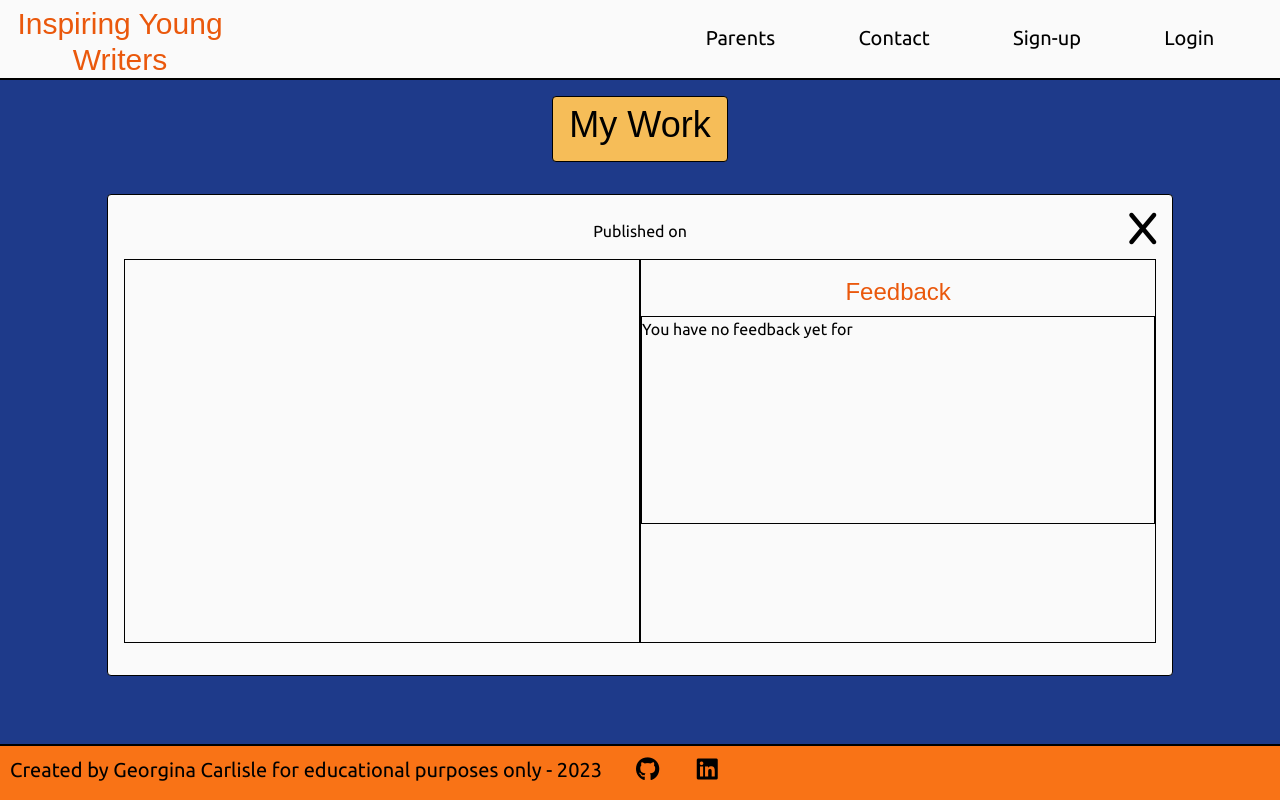
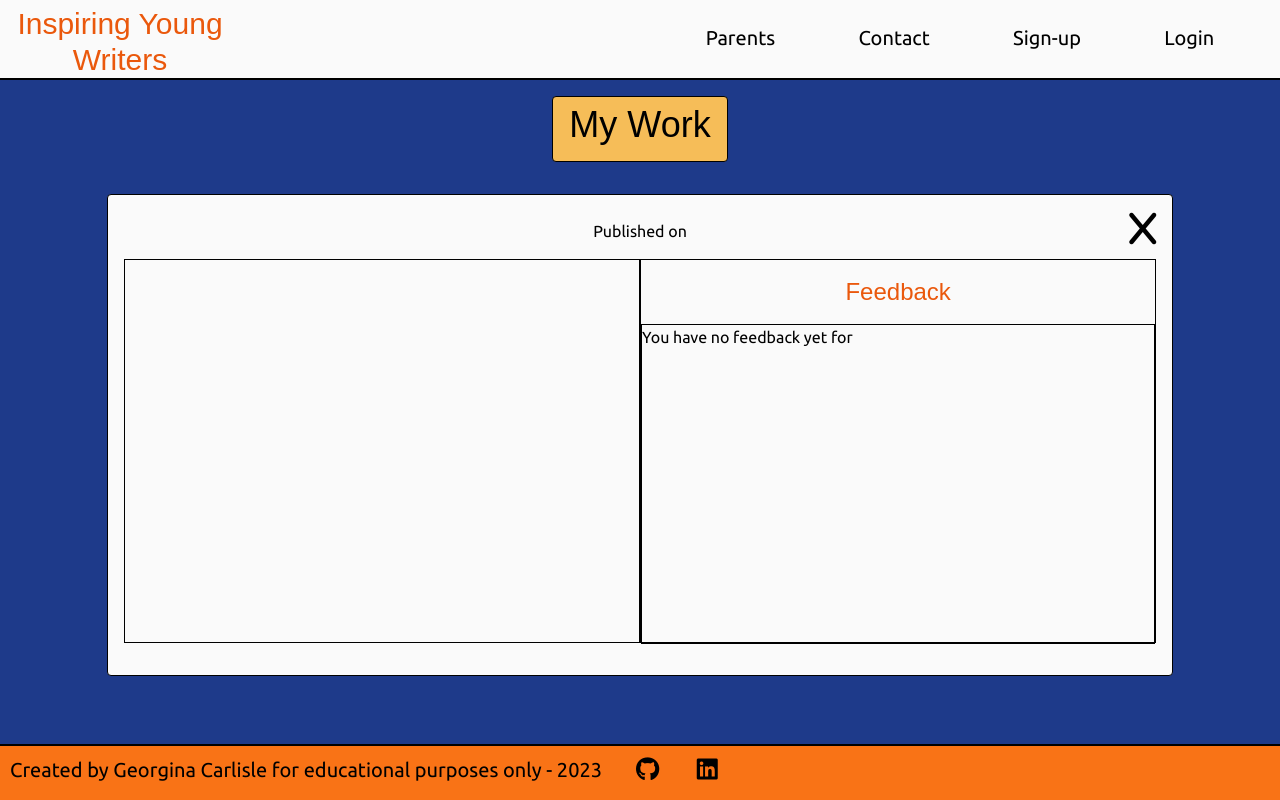
Before and after one commit to GeorginaCarlisle/inspiring-young-writers, a Django app: template writing/templates/view_my_feedback.html in a window 1280 px wide. Run offline with Django 3.2, Linux system fonts and the light colour scheme; the template is opened without the code that fills it, so the values that code supplies are empty; style sheets or scripts are compiled from the project's sources; some libraries are stand-ins or nearby versions; some web fonts are replaced.

Commit message:
FEAT: Increase height of feedback container on fullscreens in my_feedback

```diff
--- a/writing/templates/view_my_feedback.html
+++ b/writing/templates/view_my_feedback.html
@@ -58,9 +58,9 @@
                 <div class="lg:border border-black lg:h-96 lg:pt-4 2xl:col-span-2">
 
                     <!-- Feedback -->
-                    <h3 class="text-2xl text-center mb-2 font-title text-orange-600">Feedback </h3>
+                    <h3 class="text-2xl text-center mb-4 font-title text-orange-600">Feedback </h3>
 
-                    <div class="border border-black max-h-52 overflow-auto lg:h-80 lg:overflow-scroll">
+                    <div class="border border-black max-h-52 lg:max-h-none overflow-auto lg:h-80 lg:overflow-scroll">
 
                         {% if feedback_received %}
                         <!-- Render feedback -->
```
